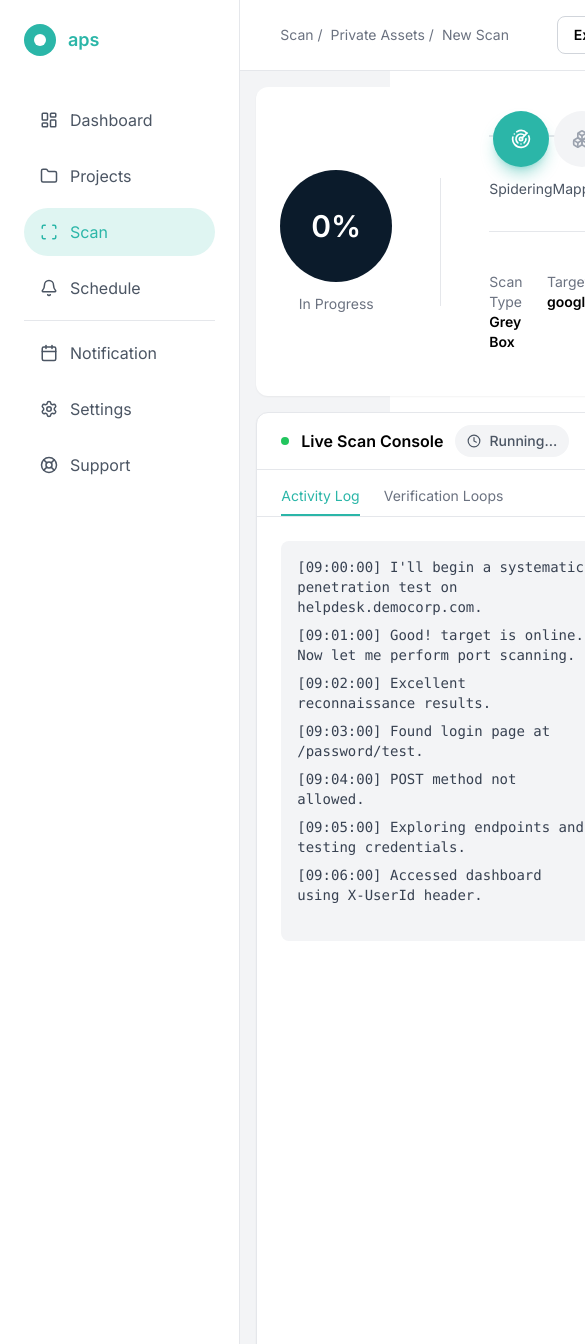
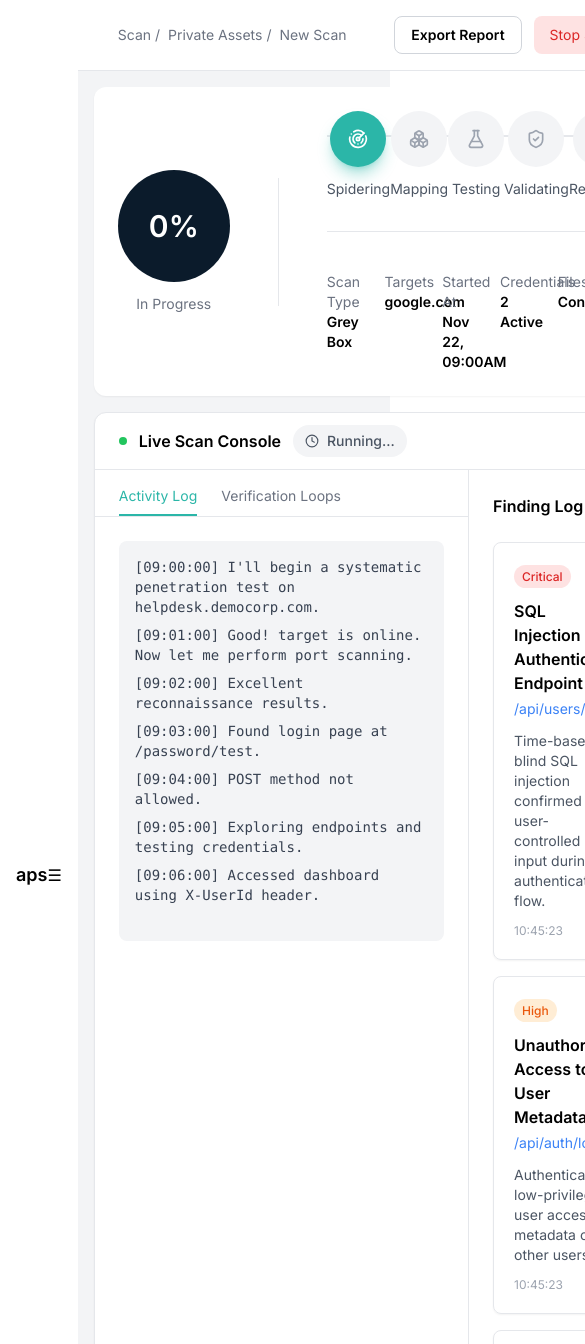
Before and after one commit to Vanshika-Sharma15/aps-dashboard, a React (Vite) app: page /scans in a window 390 px wide. Shown: the top 1344 px of the page, 585 px wide, since content can reach past the window. Built offline with nearby package versions, Linux system fonts and the light colour scheme.

Commit message:
making mobile responsive-updated DashboardLayout

```diff
--- a/src/layouts/DashboardLayout.jsx
+++ b/src/layouts/DashboardLayout.jsx
@@ -1,5 +1,6 @@
 import { useContext } from "react";
 import { useNavigate, useLocation } from "react-router-dom";
+import { useState } from "react";
 import { ThemeContext } from "../context/ThemeContext";
 import {
   LayoutDashboard,
@@ -12,14 +13,32 @@ import {
 } from "lucide-react";
 
 function DashboardLayout({ children }) {
+  const [sidebarOpen, setSidebarOpen] = useState(false);
   const navigate = useNavigate();
   const location = useLocation();
   const { theme, toggleTheme } = useContext(ThemeContext);
 
   return (
     <div className="min-h-screen flex bg-gray-100 dark:bg-[#0F0F0F]">
+        {sidebarOpen && (
+        <div
+            className="fixed inset-0 bg-black bg-opacity-30 z-30 lg:hidden"
+            onClick={() => setSidebarOpen(false)}
+        ></div>
+        )}
+        {/* Mobile Top Bar */}
+        <div className="lg:hidden flex items-center justify-between p-4 border-b bg-white dark:bg-[#111]">
+        <span className="font-semibold text-lg">aps</span>
+        <button onClick={() => setSidebarOpen(!sidebarOpen)}>
+            ☰
+        </button>
+        </div>
       {/* SIDEBAR */}
-      <div className="w-64 bg-white dark:bg-[#111] border-r border-gray-200 dark:border-gray-800 p-6 flex flex-col justify-between">
+      <div
+        className={`fixed inset-y-0 left-0 z-40 w-64 bg-white dark:bg-[#111] border-r border-gray-200 dark:border-gray-800 p-6 flex flex-col justify-between transform transition-transform duration-300
+        ${sidebarOpen ? "translate-x-0" : "-translate-x-full"}
+        lg:translate-x-0 lg:static`}
+      >
         <div>
           <div className="flex items-center gap-3 mb-10">
             <div className="w-8 h-8 rounded-full bg-[#2BB6A8] flex items-center justify-center">
```
Also changed, not shown: src/pages/ScanPage.jsx (+4 -4 lines).
